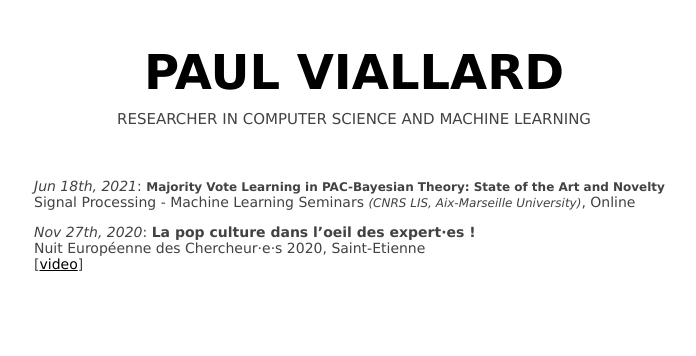
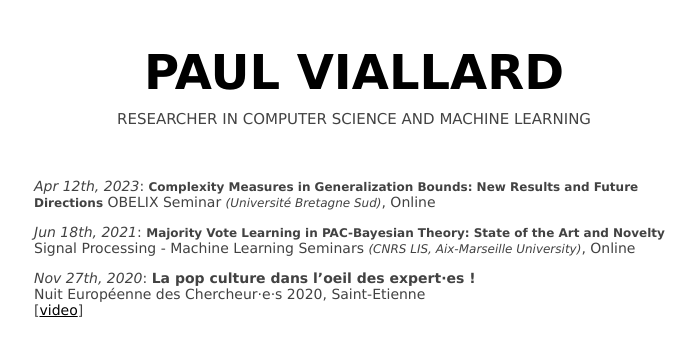
Before and after one commit to paulviallard/paulviallard.github.io, a Jekyll site: the page built from talk.md, in a window 1280 px wide. Shown: the top 356 px of the page, without its empty margins (286-982 px from the left). Built offline with Jekyll 4.4.1, drawn with Linux system fonts in a browser that asks for light colours; our own code applies the rules of GitHub Pages for plain Markdown files.

Commit message:
feat: add the talk at OBELIX

```diff
--- a/talk.md
+++ b/talk.md
@@ -1,3 +1,6 @@
+_Apr 12th, 2023_: <strong style="font-size: 12.0px">Complexity Measures in Generalization Bounds: New Results and Future Directions</strong>
+OBELIX Seminar <i style="font-size: 12.0px">(Université Bretagne Sud)</i>, Online
+
 _Jun 18th, 2021_: <strong style="font-size: 12.0px">Majority Vote Learning in PAC-Bayesian Theory: State of the Art and Novelty</strong>
 Signal Processing - Machine Learning Seminars <i style="font-size: 12.0px">(CNRS LIS, Aix-Marseille University)</i>, Online
 
```
